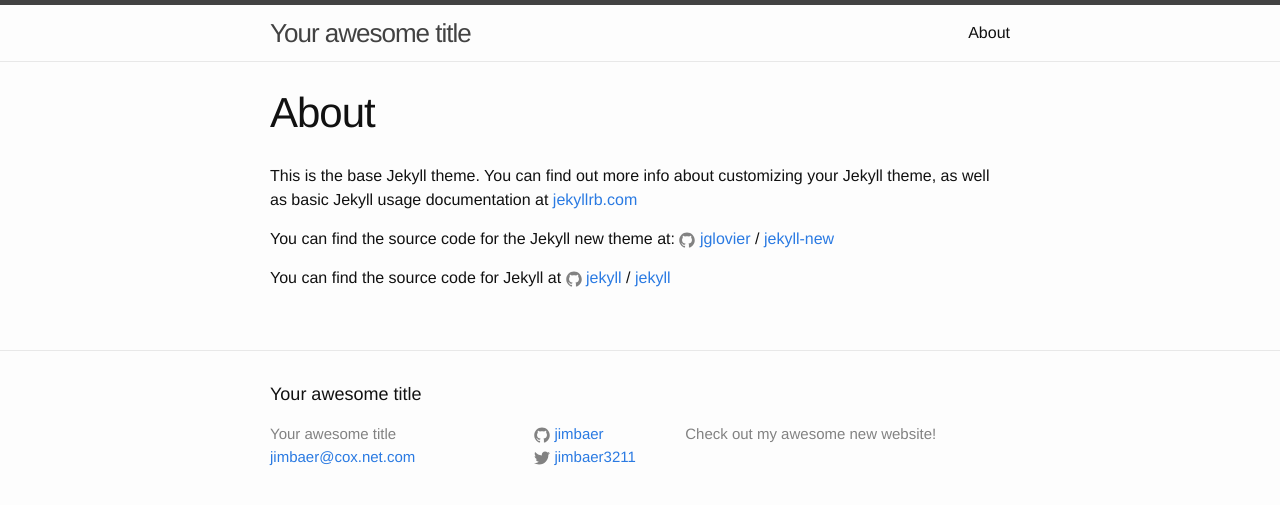
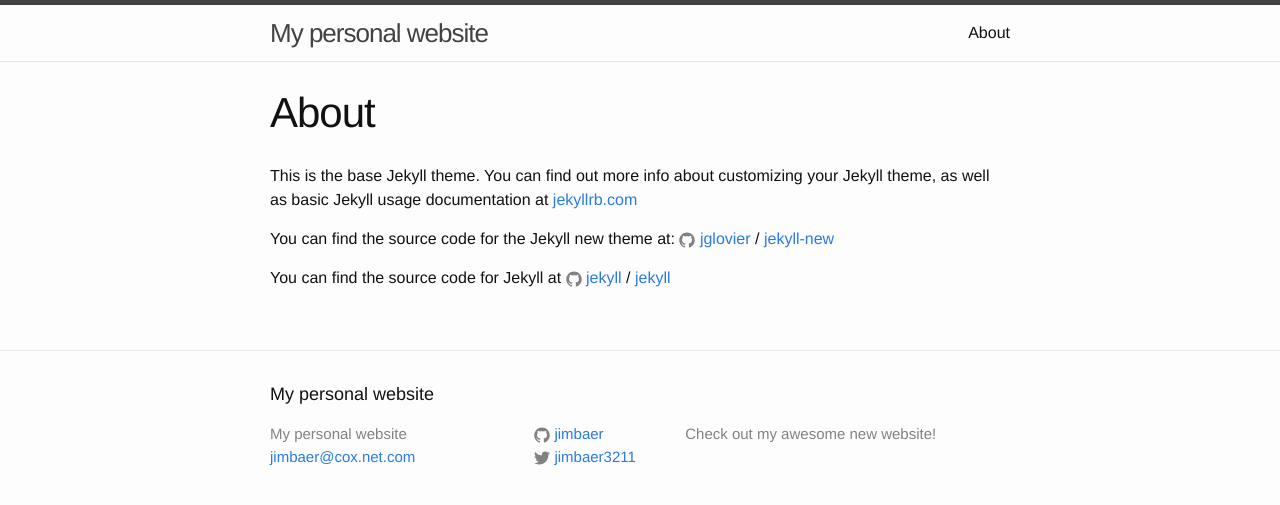
Before and after one commit to jimbaer/jimbaer.github.io, a Jekyll site: the page built from about.md, in a window 1280 px wide. Shown: the top 505 px of the page. Built offline with Jekyll 4.4.1, drawn with Linux system fonts in a browser that asks for light colours.

Commit message:
Update _config.yml

```diff
--- a/_config.yml
+++ b/_config.yml
@@ -6,7 +6,7 @@
 # 'jekyll serve'. If you change this file, please restart the server process.
 
 # Site settings
-title: Your awesome title
+title: My personal website
 email: jimbaer@cox.net.com
 description: > # this means to ignore newlines until "baseurl:"
   Check out my awesome new website!
```
